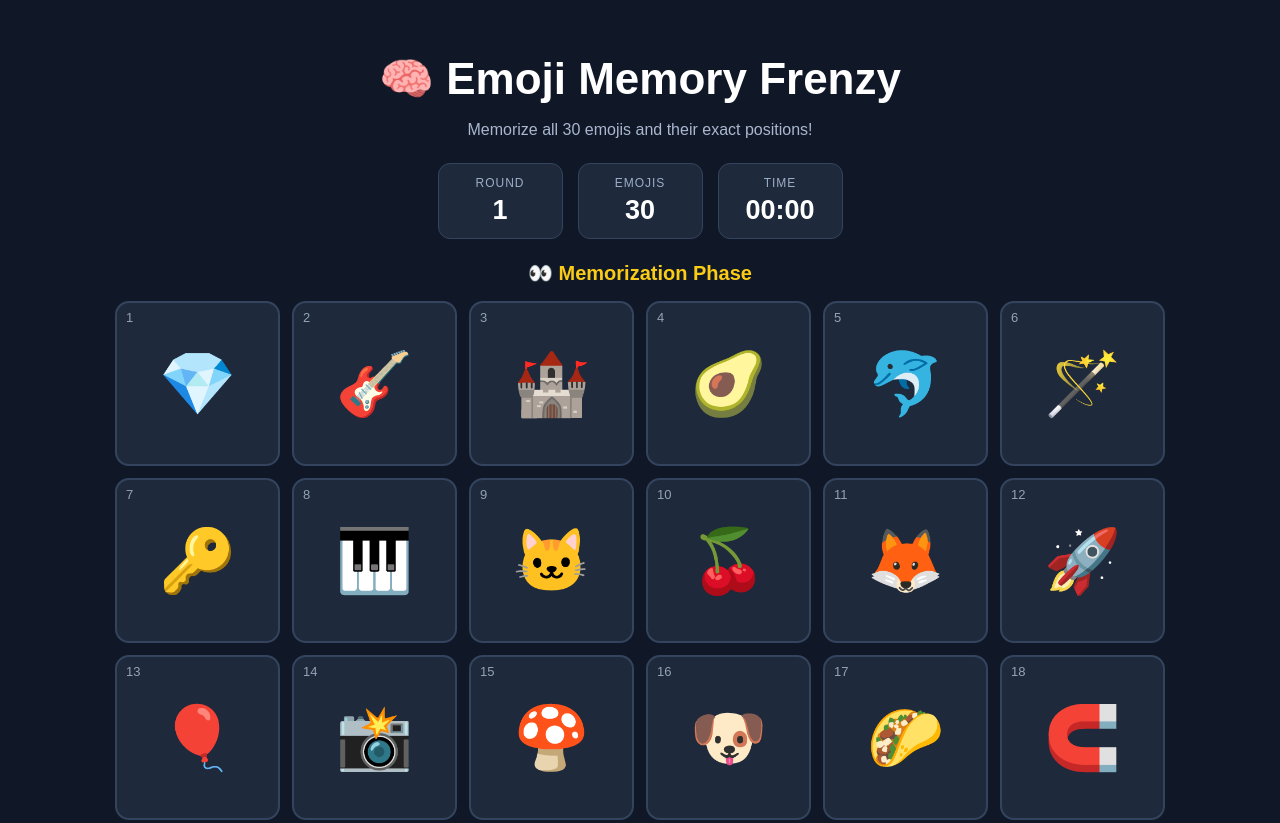
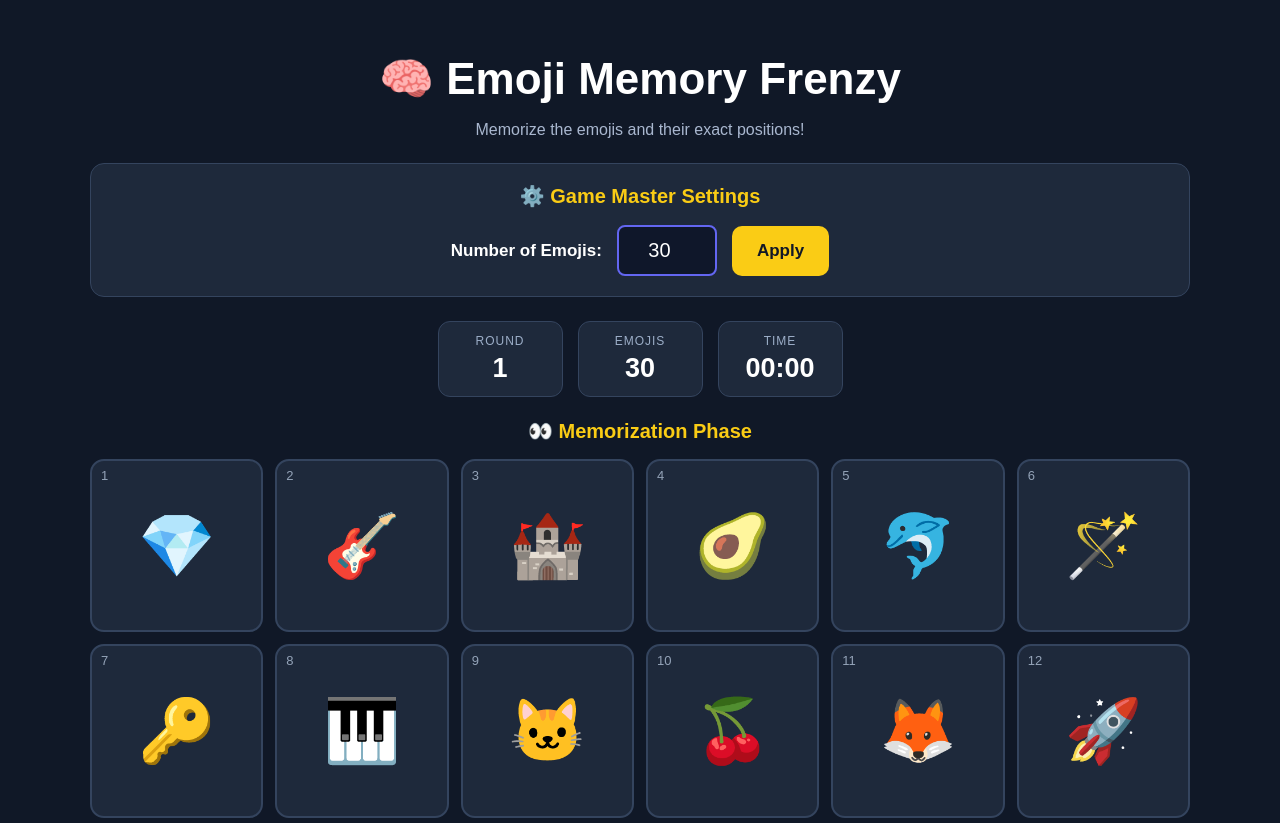
Before and after one commit to TimSalacup/YP-Game-2, a plain HTML site: page index.html in a window 1280 px wide. Shown: the top 823 px of the page. Drawn offline with Linux system fonts and the light colour scheme.

Commit message:
added number of emojis

```diff
--- a/index.html
+++ b/index.html
@@ -5,8 +5,11 @@
   <meta charset="UTF-8">
   <meta name="viewport" content="width=device-width, initial-scale=1.0">
   <title>Emoji Memory Frenzy</title>
+
   <style>
-    * { box-sizing: border-box; }
+    * {
+      box-sizing: border-box;
+    }
 
     body {
       margin: 0;
@@ -18,7 +21,7 @@
     }
 
     .container {
-      max-width: 1050px;
+      max-width: 1100px;
       margin: auto;
     }
 
@@ -31,6 +34,52 @@
       color: #a9b7cf;
       margin-bottom: 24px;
     }
+
+    /* GAME MASTER SETTINGS */
+
+    .settings {
+      background: #1e293b;
+      border: 1px solid #34445e;
+      border-radius: 14px;
+      padding: 20px;
+      margin-bottom: 24px;
+    }
+
+    .settings h2 {
+      margin-top: 0;
+      font-size: 20px;
+      color: #facc15;
+    }
+
+    .settings-row {
+      display: flex;
+      justify-content: center;
+      align-items: center;
+      flex-wrap: wrap;
+      gap: 15px;
+    }
+
+    .settings label {
+      font-size: 17px;
+      font-weight: bold;
+    }
+
+    .settings input {
+      width: 100px;
+      padding: 12px;
+      font-size: 20px;
+      text-align: center;
+      border-radius: 8px;
+      border: 2px solid #6366f1;
+      background: #0f172a;
+      color: white;
+    }
+
+    .settings input:focus {
+      outline: 2px solid #a5b4fc;
+    }
+
+    /* STATISTICS */
 
     .stats {
       display: flex;
@@ -67,6 +116,8 @@
       color: #facc15;
     }
 
+    /* EMOJI GRID */
+
     .emoji-grid {
       display: grid;
       grid-template-columns: repeat(6, minmax(0, 1fr));
@@ -94,6 +145,8 @@
       color: #94a3b8;
     }
 
+    /* BUTTONS */
+
     .controls {
       display: flex;
       justify-content: center;
@@ -115,6 +168,11 @@
     button:hover {
       opacity: 0.9;
       transform: translateY(-2px);
+    }
+
+    .apply-btn {
+      background: #facc15;
+      color: #111827;
     }
 
     .hide-btn {
@@ -144,55 +202,106 @@
     }
 
     @media (max-width: 600px) {
-      body { padding: 12px; }
-      .emoji-grid { gap: 5px; }
+      body {
+        padding: 12px;
+      }
+
+      .emoji-grid {
+        gap: 5px;
+      }
+
       .emoji-card {
         border-radius: 7px;
         border-width: 1px;
       }
+
       .emoji-number {
         top: 3px;
         left: 4px;
         font-size: 9px;
       }
-      button { font-size: 14px; padding: 12px; }
+
+      button {
+        font-size: 14px;
+        padding: 12px;
+      }
     }
   </style>
 </head>
+
 <body>
 
   <main class="container">
+
     <h1>🧠 Emoji Memory Frenzy</h1>
+
     <p class="subtitle">
-      Memorize all 30 emojis and their exact positions!
+      Memorize the emojis and their exact positions!
     </p>
 
+    <!-- GAME MASTER SETTINGS -->
+
+    <section class="settings">
+      <h2>⚙️ Game Master Settings</h2>
+
+      <div class="settings-row">
+        <label for="emojiCount">
+          Number of Emojis:
+        </label>
+
+        <input
+          type="number"
+          id="emojiCount"
+          min="1"
+          max="70"
+          value="30"
+        >
+
+        <button class="apply-btn" id="applyButton">
+          Apply
+        </button>
+      </div>
+    </section>
+
+    <!-- GAME STATISTICS -->
+
     <div class="stats">
+
       <div class="stat">
         <div class="stat-label">ROUND</div>
         <div class="stat-value" id="round">1</div>
       </div>
+
       <div class="stat">
         <div class="stat-label">EMOJIS</div>
-        <div class="stat-value">30</div>
+        <div class="stat-value" id="emojiTotal">30</div>
       </div>
+
       <div class="stat">
         <div class="stat-label">TIME</div>
         <div class="stat-value" id="timer">00:00</div>
       </div>
+
     </div>
 
     <div id="status">👀 Memorization Phase</div>
 
+    <!-- EMOJI GRID -->
+
     <div class="emoji-grid" id="emojiGrid"></div>
 
+    <!-- GAME CONTROLS -->
+
     <div class="controls">
+
       <button class="hide-btn" id="hideButton">
         🙈 Hide Emojis
       </button>
+
       <button class="timer-btn" id="timerButton">
         ▶ Start Timer
       </button>
+
     </div>
 
     <p class="instructions">
@@ -203,9 +312,11 @@
     <button class="new-btn" id="newButton">
       🔀 New Order
     </button>
+
   </main>
 
   <script>
+
     const emojiPool = [
       "🍎", "🍌", "🍇", "🍉", "🍓", "🍍",
       "🥑", "🥕", "🍕", "🍔", "🍩", "🍿",
@@ -225,18 +336,23 @@
     const statusText = document.getElementById("status");
     const roundText = document.getElementById("round");
     const timerText = document.getElementById("timer");
+    const emojiTotalText = document.getElementById("emojiTotal");
+    const emojiCountInput = document.getElementById("emojiCount");
 
     const hideButton = document.getElementById("hideButton");
     const timerButton = document.getElementById("timerButton");
     const newButton = document.getElementById("newButton");
+    const applyButton = document.getElementById("applyButton");
 
     let currentEmojis = [];
+    let emojiCount = 30;
     let round = 1;
     let hidden = false;
     let seconds = 0;
     let timerInterval = null;
 
-    // Randomize emojis using Fisher-Yates shuffle
+    // RANDOMIZE EMOJIS
+
     function shuffleEmojis() {
       const shuffled = [...emojiPool];
 
@@ -247,14 +363,39 @@
           [shuffled[j], shuffled[i]];
       }
 
-      return shuffled.slice(0, 30);
+      return shuffled.slice(0, emojiCount);
     }
 
-    // Display the 30 emojis
+    // AUTOMATICALLY ADJUST GRID
+
+    function updateGridColumns() {
+      let columns;
+
+      if (emojiCount <= 4) {
+        columns = 2;
+      } else if (emojiCount <= 9) {
+        columns = 3;
+      } else if (emojiCount <= 16) {
+        columns = 4;
+      } else if (emojiCount <= 25) {
+        columns = 5;
+      } else {
+        columns = 6;
+      }
+
+      grid.style.gridTemplateColumns =
+        `repeat(${columns}, minmax(0, 1fr))`;
+    }
+
+    // DISPLAY EMOJIS
+
     function renderGrid() {
       grid.innerHTML = "";
 
+      updateGridColumns();
+
       currentEmojis.forEach((emoji, index) => {
+
         const card = document.createElement("div");
         card.className = "emoji-card";
 
@@ -268,6 +409,7 @@
         card.appendChild(number);
         card.appendChild(emojiText);
         grid.appendChild(card);
+
       });
 
       hideButton.textContent = hidden
@@ -279,15 +421,18 @@
         : "👀 Memorization Phase";
 
       roundText.textContent = round;
+      emojiTotalText.textContent = emojiCount;
     }
 
-    // Hide or reveal the emojis
+    // HIDE OR REVEAL EMOJIS
+
     function toggleEmojis() {
       hidden = !hidden;
       renderGrid();
     }
 
-    // Update the timer display
+    // TIMER
+
     function updateTimer() {
       const minutes = Math.floor(seconds / 60);
       const remainingSeconds = seconds % 60;
@@ -297,7 +442,6 @@
         String(remainingSeconds).padStart(2, "0");
     }
 
-    // Start or pause the timer
     function toggleTimer() {
       if (timerInterval !== null) {
         clearInterval(timerInterval);
@@ -314,7 +458,6 @@
       }, 1000);
     }
 
-    // Stop and reset the timer
     function resetTimer() {
       clearInterval(timerInterval);
       timerInterval = null;
@@ -324,7 +467,34 @@
       timerButton.textContent = "▶ Start Timer";
     }
 
-    // Generate a new round
+    // APPLY EMOJI COUNT
+
+    function applyEmojiCount() {
+      const requestedCount = Number(emojiCountInput.value);
+
+      if (
+        !Number.isInteger(requestedCount) ||
+        requestedCount < 1 ||
+        requestedCount > emojiPool.length
+      ) {
+        alert(
+          `Please enter a whole number between 1 and ${emojiPool.length}.`
+        );
+        return;
+      }
+
+      emojiCount = requestedCount;
+      round = 1;
+      hidden = false;
+
+      currentEmojis = shuffleEmojis();
+
+      resetTimer();
+      renderGrid();
+    }
+
+    // GENERATE NEW ORDER
+
     function newOrder() {
       round++;
       currentEmojis = shuffleEmojis();
@@ -334,15 +504,25 @@
       renderGrid();
     }
 
-    // Connect buttons
+    // BUTTON EVENTS
+
     hideButton.addEventListener("click", toggleEmojis);
     timerButton.addEventListener("click", toggleTimer);
     newButton.addEventListener("click", newOrder);
+    applyButton.addEventListener("click", applyEmojiCount);
 
-    // Initialize the first round
+    emojiCountInput.addEventListener("keydown", (event) => {
+      if (event.key === "Enter") {
+        applyEmojiCount();
+      }
+    });
+
+    // INITIALIZE GAME
+
     currentEmojis = shuffleEmojis();
     renderGrid();
     updateTimer();
+
   </script>
 
 </body>
```
